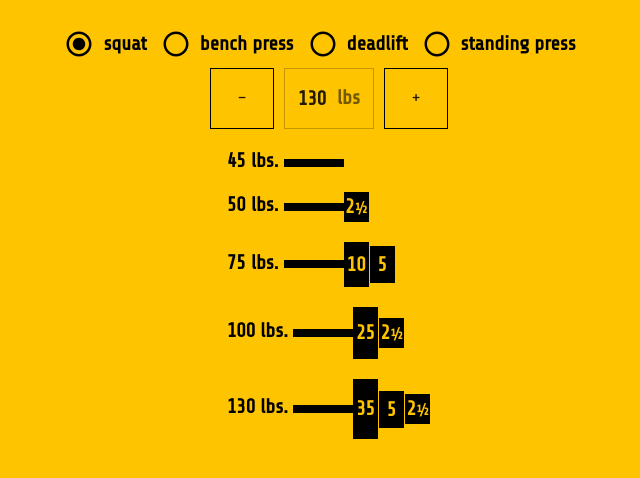
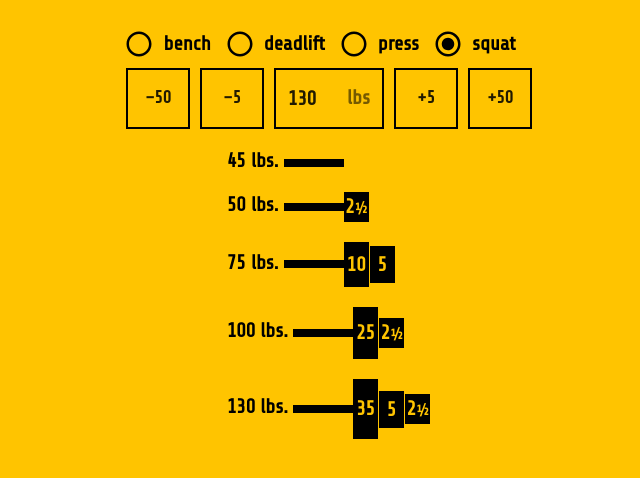
Before and after one commit to aleshh/warmup, a React (Create React App) app: page / in a window 1280 px wide. Shown: the top 478 px of the page, without its empty margins (311-951 px from the left). Built offline with nearby package versions, Linux system fonts and the light colour scheme.

Commit message:
add +/-50 buttons, style updates

```diff
--- a/public/index.html
+++ b/public/index.html
@@ -24,7 +24,7 @@
       work correctly both with client-side routing and a non-root public URL.
       Learn how to configure a non-root public URL by running `npm run build`.
     -->
-    <title>React App</title>
+    <title>Warm-up calculator</title>
   </head>
   <body>
     <noscript>You need to enable JavaScript to run this app.</noscript>
--- a/src/App.js
+++ b/src/App.js
@@ -1,15 +1,15 @@
 import { useState } from "react";
-import { createTheme } from "@material-ui/core/styles";
+import { createTheme, withStyles } from "@material-ui/core/styles";
 import {
-  Button,
   FormControl,
   FormControlLabel,
   InputAdornment,
   Radio,
   RadioGroup,
-  TextField,
+  TextField as MuiTextField,
   ThemeProvider,
 } from "@material-ui/core";
+import Button from "./components/Button";
 import "./App.css";
 
 const roundDownFive = (val) => {
@@ -17,14 +17,7 @@ const roundDownFive = (val) => {
 };
 
 const plates = [45, 45, 45, 35, 25, 10, 5, 5, 2.5];
-const plateHeights = {
-  45: 45,
-  35: 40,
-  25: 35,
-  10: 30,
-  5: 25,
-  2.5: 20,
-};
+const plateHeights = { 45: 45, 35: 40, 25: 35, 10: 30, 5: 25, 2.5: 20 };
 
 const calculatePlates = (targetWeight) => {
   const weightPerSide = (targetWeight - 45) / 2;
@@ -45,10 +38,10 @@ const calculatePlates = (targetWeight) => {
 };
 
 const multipliers = {
+  bench: [0, 0.5, 0.7, 0.9, 1],
+  deadlift: [0.4, 0.6, 0.85, 1],
+  press: [0, 0.55, 0.7, 0.85, 1],
   squat: [0, 0.4, 0.6, 0.8, 1],
-  "bench press": [0, 0.5, 0.7, 0.9, 1],
-  deadlift: [0.4, 0.6, 0.85, 1],
-  "standing press": [0, 0.55, 0.7, 0.85, 1],
 };
 
 const calculateWeight = (weight, multiplier) => {
@@ -59,15 +52,23 @@ const calculateWeight = (weight, multiplier) => {
   return result < 45 ? 45 : result;
 };
 
+const TextField = withStyles({
+  root: {
+    "& .MuiOutlinedInput-root": { "& fieldset": { border: "2px solid black" } },
+  },
+})(MuiTextField);
+
 function App() {
   const [warmup, setWarmup] = useState("squat");
   const [value, setValue] = useState("130");
 
   const sets = multipliers[warmup].map((m) => calculateWeight(value, m));
 
-  const handleSetValue = (e) => {
-    const value = roundDownFive(e.targe.value);
-    setValue(value);
+  const handleBlur = () => {
+    const newValue = roundDownFive(value);
+    if (value !== newValue) {
+      setValue(newValue);
+    }
   };
 
   return (
@@ -118,37 +119,28 @@ function App() {
           </FormControl>
         </div>
         <div>
-          <Button
-            style={{ height: 60.75, marginRight: 10, borderColor: "black" }}
-            variant="outlined"
-            // color="default"
-            onClick={() => setValue(parseInt(value) - 5)}
-          >
-            –
-          </Button>
+          <Button onClick={() => setValue(parseInt(value) - 50)}>–50</Button>
+          <Button onClick={() => setValue(parseInt(value) - 5)}>–5</Button>
           <TextField
             variant="outlined"
             InputProps={{
               endAdornment: <InputAdornment position="end">lbs</InputAdornment>,
             }}
             style={{
-              width: 90,
+              width: 110,
+              marginRight: 5,
+              marginLeft: 5,
             }}
             value={value}
             onChange={(e) => setValue(e.target.value)}
+            onBlur={handleBlur}
           />
-          <Button
-            style={{ height: 60.75, marginLeft: 10, borderColor: "black" }}
-            variant="outlined"
-            color="default"
-            onClick={() => setValue(parseInt(value) + 5)}
-          >
-            +
-          </Button>
+          <Button onClick={() => setValue(parseInt(value) + 5)}>+5</Button>
+          <Button onClick={() => setValue(parseInt(value) + 50)}>+50</Button>
         </div>
         <div>
           {sets.map((m) => (
-            <div style={{ margin: 20, fontWeight: "bold" }}>
+            <div key={m} style={{ margin: 20, fontWeight: "bold" }}>
               {m} lbs.{" "}
               <div style={{ display: "inline-flex", alignItems: "center" }}>
                 <div style={{ background: "black", height: 8, width: 60 }} />
--- /dev/null
+++ b/src/components/Button.js
@@ -0,0 +1,18 @@
+import { Button as MuiButton } from "@material-ui/core";
+
+const Button = (props) => (
+  <MuiButton
+    style={{
+      border: "2px solid black",
+      fontWeight: "bold",
+      height: 60.75,
+      marginRight: 5,
+      marginLeft: 5,
+      borderColor: "black",
+    }}
+    variant="outlined"
+    {...props}
+  />
+);
+
+export default Button;
```
